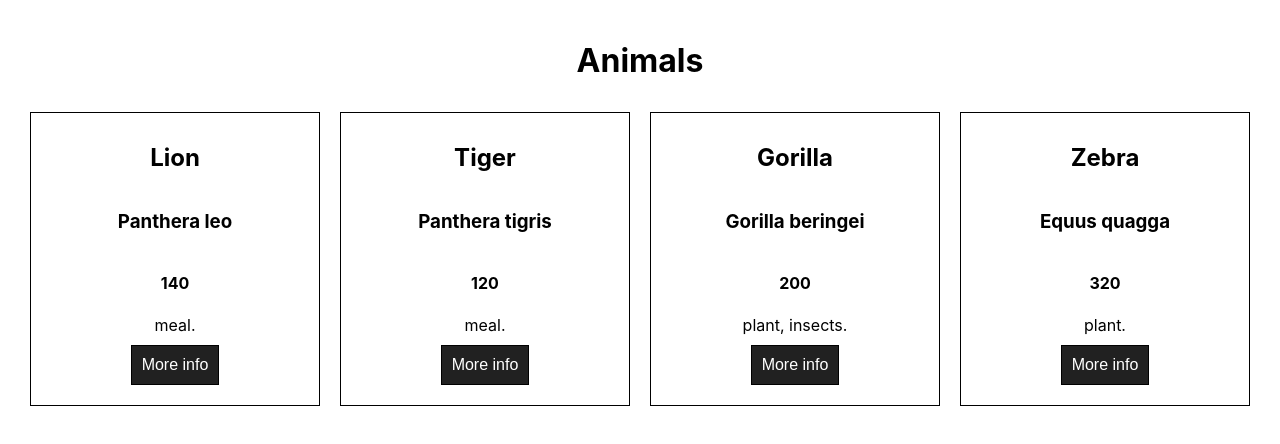
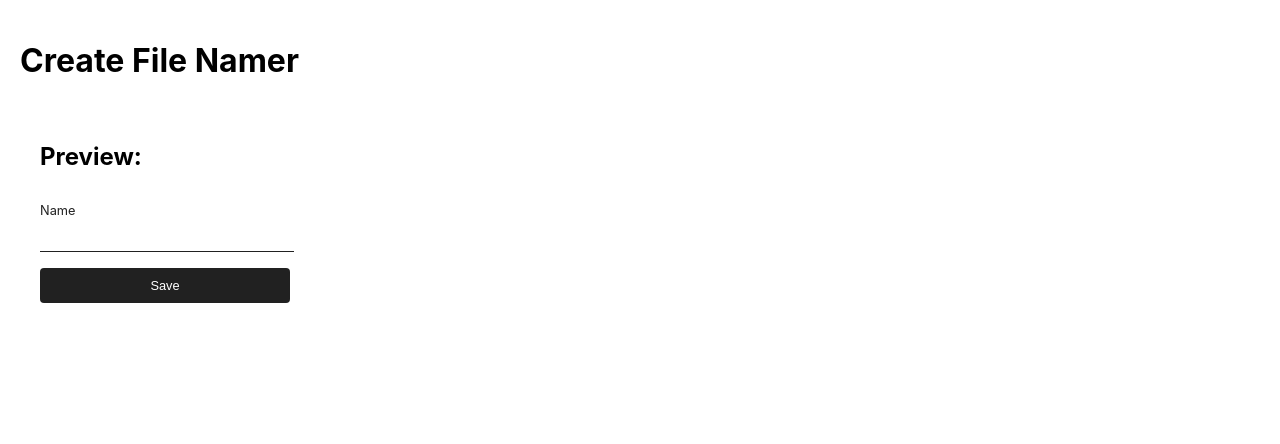
Before and after one commit to sotopro/Sm5_Sesion_02_RNative04, a React (Create React App) app: page / in a window 1280 px wide. Shown: the top 444 px of the page. Built offline with nearby package versions, Linux system fonts and the light colour scheme.

Commit message:
[feature] - create filenamer component

```diff
--- a/src/components/App.css
+++ b/src/components/App.css
@@ -1,4 +1,4 @@
-.wrapper {
+.container {
     display: flex;
     flex-wrap: wrap;
     justify-content: space-between;
--- a/src/components/App.js
+++ b/src/components/App.js
@@ -1,19 +1,21 @@
 import React from 'react';
-import AnimalCard from './functional/animalcard';
-import { animals } from '../data/animals';
+// import AnimalCard from './functional/animalcard';
+// import { animals } from '../data/animals';
+import FileNamer from './functional/filenamer';
 import './App.css';
 
 const App = () => {
-    const showAdditonal = (additional) => {
-        const alertInformation = Object.entries(additional)
-            .map(information => `${information[0]}: ${information[1]}`)
-            .join('\n');
-            alert(alertInformation)
-    }
+    // const showAdditonal = (additional) => {
+    //     const alertInformation = Object.entries(additional)
+    //         .map(information => `${information[0]}: ${information[1]}`)
+    //         .join('\n');
+    //         alert(alertInformation)
+    // }
     return (
-        <div className="wrapper">
-            <h1>Animals</h1>
-            {animals.map(animal => (
+        <div className="container">
+            <h1>Create File Namer</h1>
+            <FileNamer />
+            {/* {animals.map(animal => (
                  <AnimalCard
                     key={animal.name}
                     name={animal.name}
@@ -23,7 +25,7 @@ const App = () => {
                     additional={animal.additional}
                     showAdditional={showAdditonal}
                 />
-            ))}
+            ))} */}
         </div>
     )
 }
--- /dev/null
+++ b/src/components/functional/filenamer/index.css
@@ -0,0 +1,64 @@
+.wrapper {
+    display: flex;
+    flex-direction: column;
+    justify-content: center;
+    align-items: center;
+    width: 100%;
+    padding: 20px;
+}
+
+.preview {
+    display: flex;
+    flex: 1;
+    flex-direction: column;
+    width: 100%;
+}
+
+.preview h2 {
+    font-size: 1.5em;
+    font-weight: bold;
+}
+
+.button-container {
+    padding-top: 16px;
+}
+
+.wrapper button {
+    background: #212121;
+    color: #ffffff;
+    border: none;
+    padding: 10px;
+    font-size: 0.8em;
+    width: 250px;
+    border-radius: 4px;
+    transition: all cubic-bezier(0.075, 0.82, 0.165, 1) 0.3s;
+}
+
+.wrapper button:active {
+   outline: none;
+}
+
+.wrapper button:hover {
+    background: #ffffff;
+    color: #212121;
+    border: 1px solid #212121;
+    font-weight: 700;
+    transition: all cubic-bezier(0.075, 0.82, 0.165, 1) 0.3s;
+}
+
+form label p {
+    font-size: 0.8em;
+    font-weight: 400;
+    color: #212121;
+}
+
+form label input {
+    border: none;
+    border-bottom: 1px solid #212121;
+    outline: none;
+    background: none;
+    width: 250px;
+    color: #212121;
+    font-size: 0.9em;
+    font-weight: 500;
+}
--- /dev/null
+++ b/src/components/functional/filenamer/index.js
@@ -0,0 +1,23 @@
+import React from 'react';
+import './index.css';
+
+const FileNamer = () => {
+    return (
+        <div className="wrapper">
+            <div className="preview">
+                <h2>Preview:</h2>
+            <form>
+                <label>
+                    <p>Name</p>
+                    <input type="text" name="name" />
+                </label>
+                <div className="button-container">
+                    <button>Save</button>
+                </div>
+            </form>
+            </div>
+        </div>
+    )
+}
+
+export default FileNamer;
```
